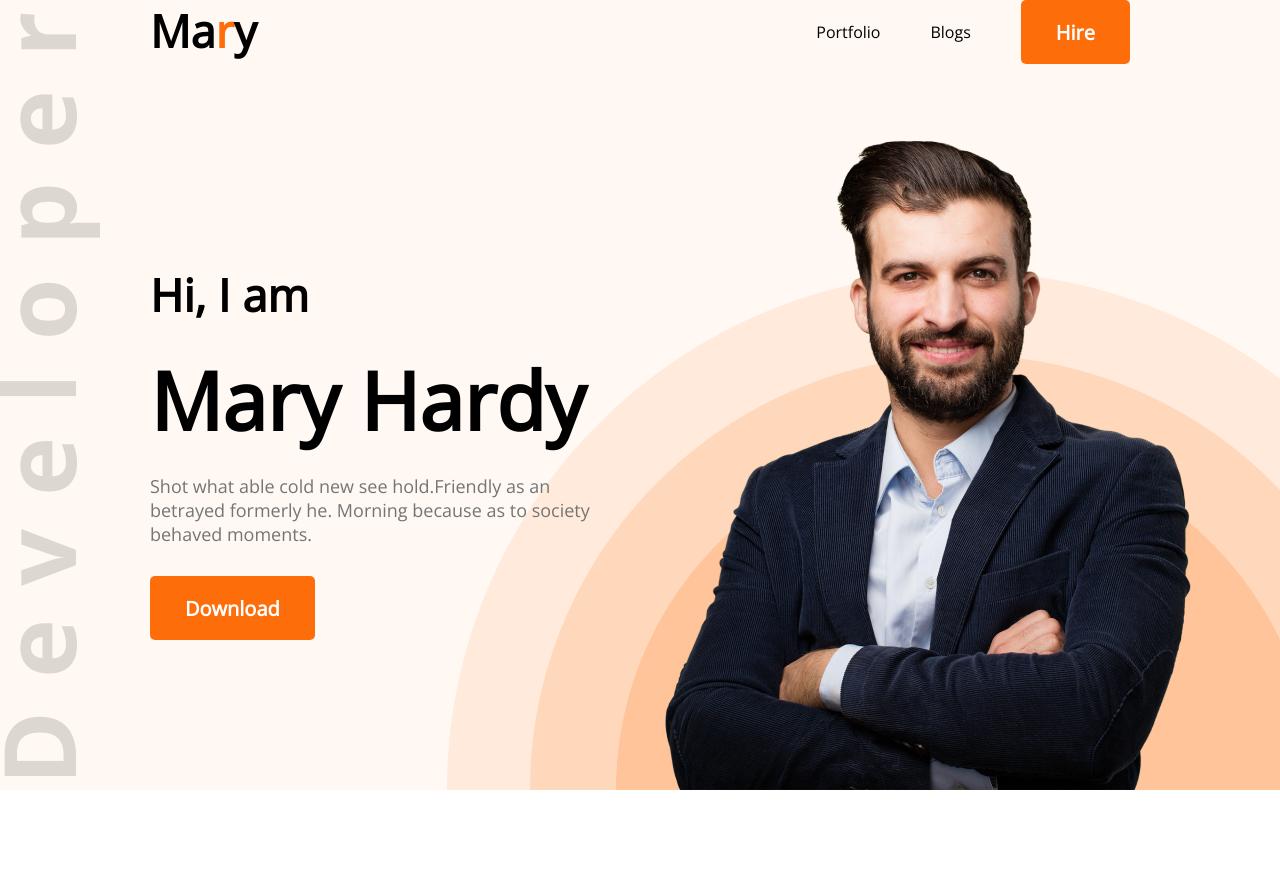
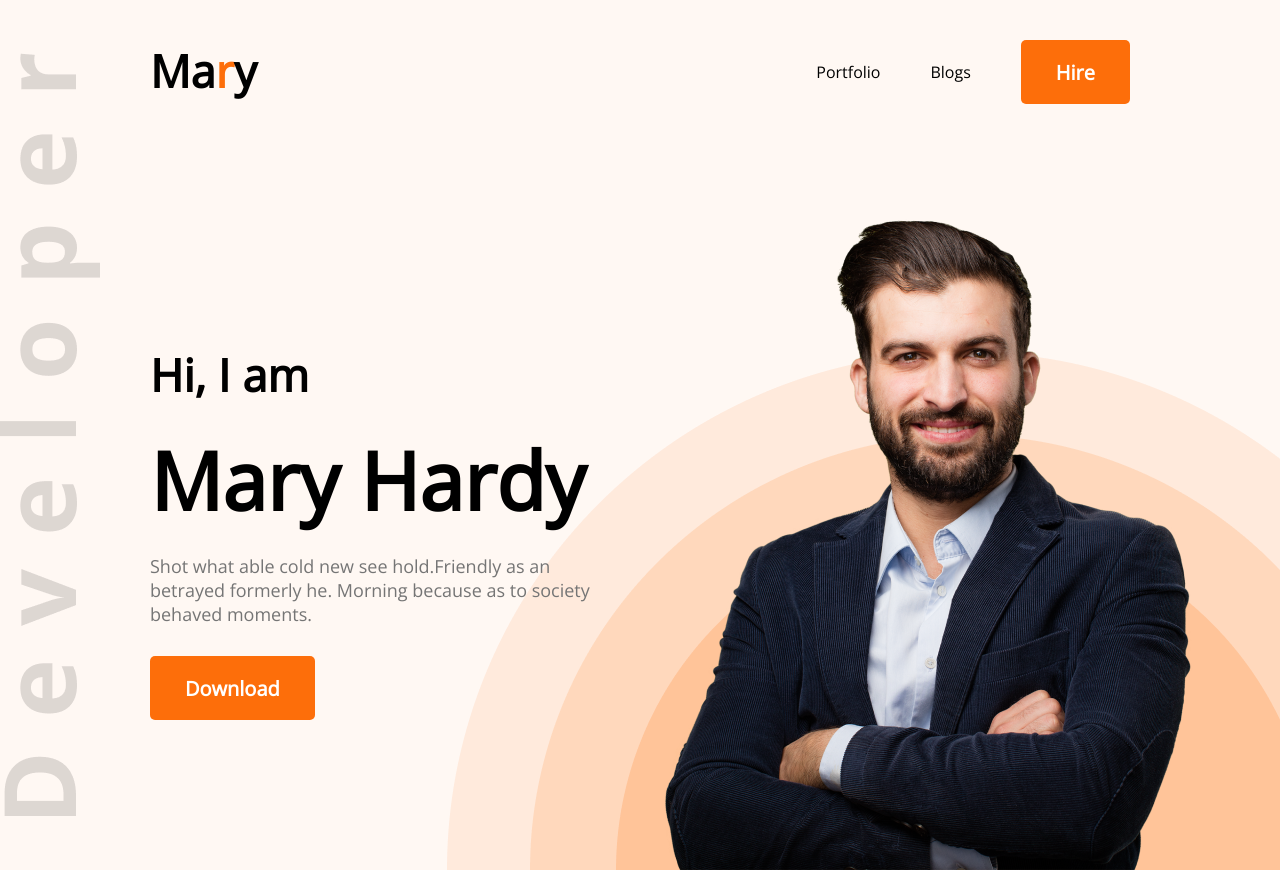
Before and after one commit to RakibulHasan047/developer-portfolio, a plain HTML site: page index.html in a window 1280 px wide. Shown: the top 870 px of the page. Drawn offline with nearby package versions, Linux system fonts and the light colour scheme.

Commit message:
fix nav padding

```diff
--- a/styles/portfolio.css
+++ b/styles/portfolio.css
@@ -28,7 +28,7 @@
 nav{
     display: flex;
     justify-content: space-between;
-    margin: 0 150px;
+    padding: 40px 150px;
 }
 .nav-title{
     font-weight: 800;
```
